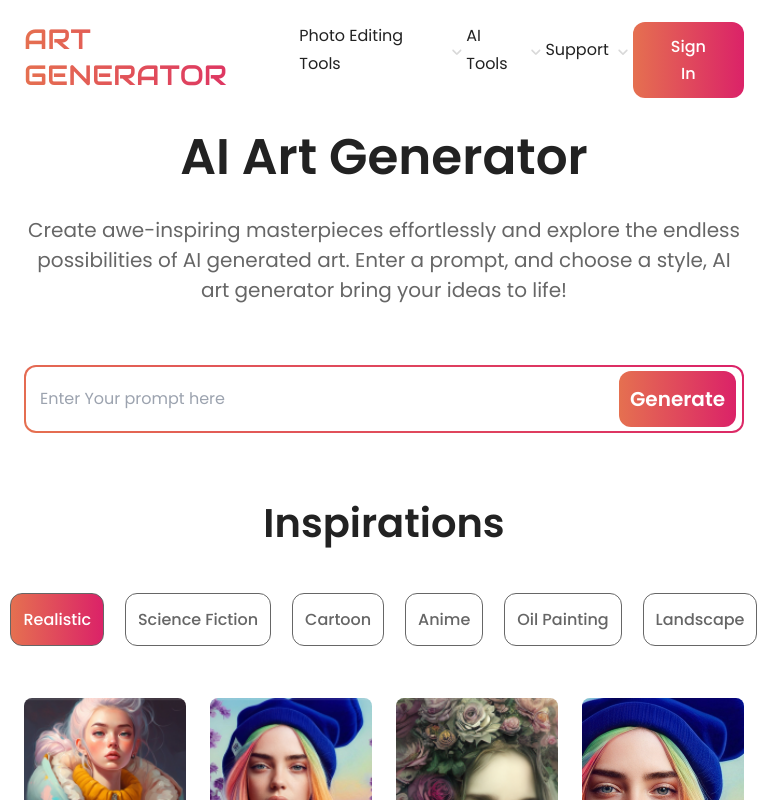
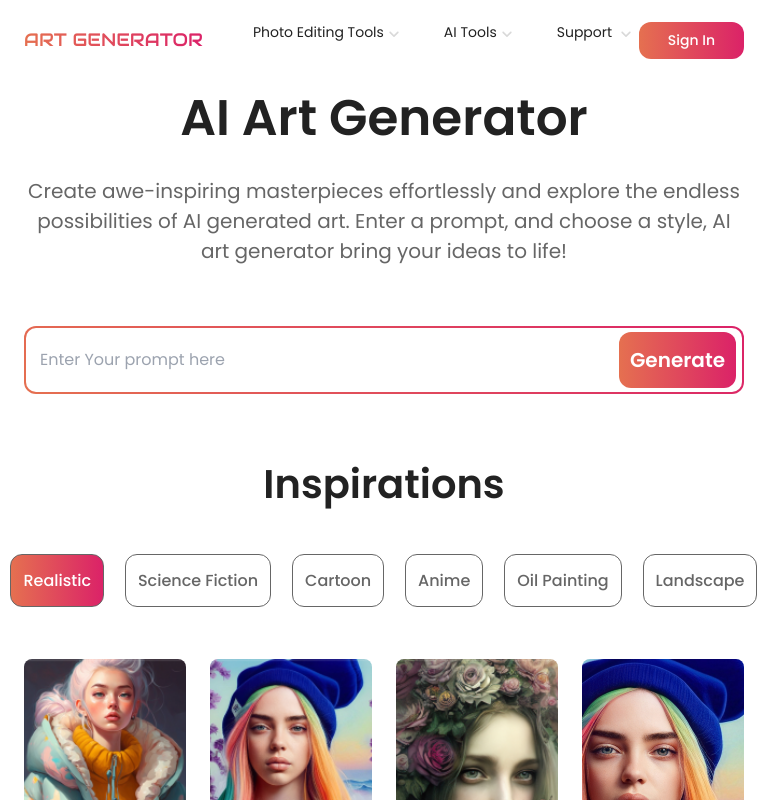
Before and after one commit to aqibzaib/Frontend-Developer-Task-Funsol, a React (Create React App) app: page / in a window 768 px wide. Shown: the top 800 px of the page. Built offline with nearby package versions, Linux system fonts and the light colour scheme.

Commit message:
set home screen responiveness  for md devices

```diff
--- a/src/App.css
+++ b/src/App.css
@@ -115,3 +115,15 @@
     justify-content: space-around;
   }
 }
+@media (min-width: 768px) and (max-width: 907px) {
+  .logo {
+    font-size: 18px;
+  }
+}
+@media (min-width: 768px) and (max-width: 807px) {
+  .navbar-buttons {
+    font-size: 14px;
+    line-height: 15px;
+    align-items: center;
+  }
+}
--- a/src/components/card-details/CardDetail.js
+++ b/src/components/card-details/CardDetail.js
@@ -13,12 +13,12 @@ const ResultPage = () => {
 
   const handleShareClick = () => {
     setIsShareClicked(true);
-    setIsDownloadClicked(false); // Reset the other button state
+    setIsDownloadClicked(false);
   };
 
   const handleDownloadClick = () => {
     setIsDownloadClicked(true);
-    setIsShareClicked(false); // Reset the other button state
+    setIsShareClicked(false);
   };
 
   return (
--- a/src/components/home/Navbar.js
+++ b/src/components/home/Navbar.js
@@ -1,39 +1,39 @@
 import React from "react";
 import { Link } from "react-router-dom";
 import { ArrowDownIcon } from "../../assets/icons";
-import manIcon from '../../assets/images/Man.png'
+import manIcon from "../../assets/images/Man.png";
 const Navbar = () => {
   return (
     <section className="max-w-[1440px] mx-auto">
-      <div className="flex justify-between py-[22px] lg:py-[22px] px-6 lg:px-[120px] borde">
-        <div className="flex flex-row  md:[30px] lg:gap-[50px] ">
-          <p className="font-audiowide font-[400] text-[16px] md:text-[28px] leading-[35.7px] bg-clip-text text-transparent bg-gradient-to-r from-[#E57050] to-[#DB2268] cursor-pointer">
+      <div className="flex justify-between py-[22px] lg:py-[22px] px-6 lg:px-[120px] ">
+        <div className="flex flex-row  md:gap-[50px] lg:gap-[50px] ">
+          <p className="logo font-audiowide font-[400] text-[16px] md:text-[28px] leading-[35.7px] bg-clip-text text-transparent bg-gradient-to-r from-[#E57050] to-[#DB2268] cursor-pointer">
             ART GENERATOR
           </p>
           <div className="hidden md:block">
-            <ul className="flex justify-between gap-10px] lg:gap-[40px]">
+            <ul className="flex justify-between gap-10px] md:gap-[40px]">
               <Link
                 to="/text-to-image"
-                className="font-poppins text-[16px] text-[#222222] font-[400] leading-[28px] flex items-center justify-center"
+                className=" navbar-buttons font-poppins text-[16px] text-[#222222] font-[400] leading-[28px] flex items-center justify-center "
               >
-              Photo Editing Tools
+                Photo Editing Tools
                 <ArrowDownIcon width="20px" height="20px" color="#D9D9D9" />
               </Link>
               <Link
                 to="/image-to-image"
-                className=" font-poppins text-[16px] text-[#222222] font-[400] leading-[28px] flex items-center justify-center"
+                className=" navbar-buttons font-poppins text-[16px] text-[#222222] font-[400] leading-[28px] flex items-center justify-center"
               >
                 AI Tools
                 <ArrowDownIcon width="20px" height="20px" color="#D9D9D9" />
               </Link>
-              <li className="font-poppins text-[16px] text-[#222222] font-[400] leading-[28px] flex items-center justify-center gap-1">
+              <li className=" navbar-buttons font-poppins text-[16px] text-[#222222] font-[400] leading-[28px] flex items-center justify-center gap-1">
                 Support
                 <ArrowDownIcon width="20px" height="20px" color="#D9D9D9" />
               </li>
             </ul>
           </div>
         </div>
-        <button className=" font-poppins hidden md:block text-[16px] font-[500] text-[#FFFFFF] leading-[27px] px-[29px] pt-[11px] pb-[11px] bg-gradient-to-r from-[#E57050] to-[#DB2268]  rounded-[12px] cursor-pointer">
+        <button className=" font-poppins hidden md:block text-[16px] font-[500] text-[#FFFFFF] leading-[27px] px-[29px] pt-[11px] pb-[11px] bg-gradient-to-r from-[#E57050] to-[#DB2268]  rounded-[12px] cursor-pointer  navbar-buttons">
           Sign In
         </button>
         <img
@@ -41,7 +41,6 @@ const Navbar = () => {
           alt="Avatar"
           className="block md:hidden w-[20px] h-[20px] mt-[8px]"
         />
-
       </div>
     </section>
   );
```
